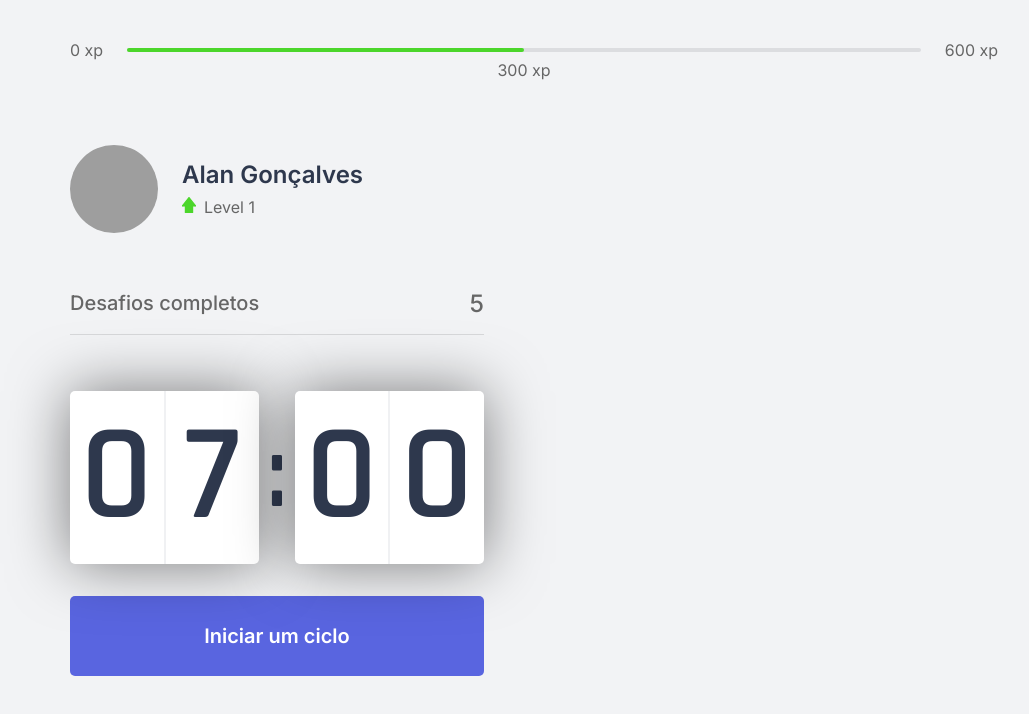
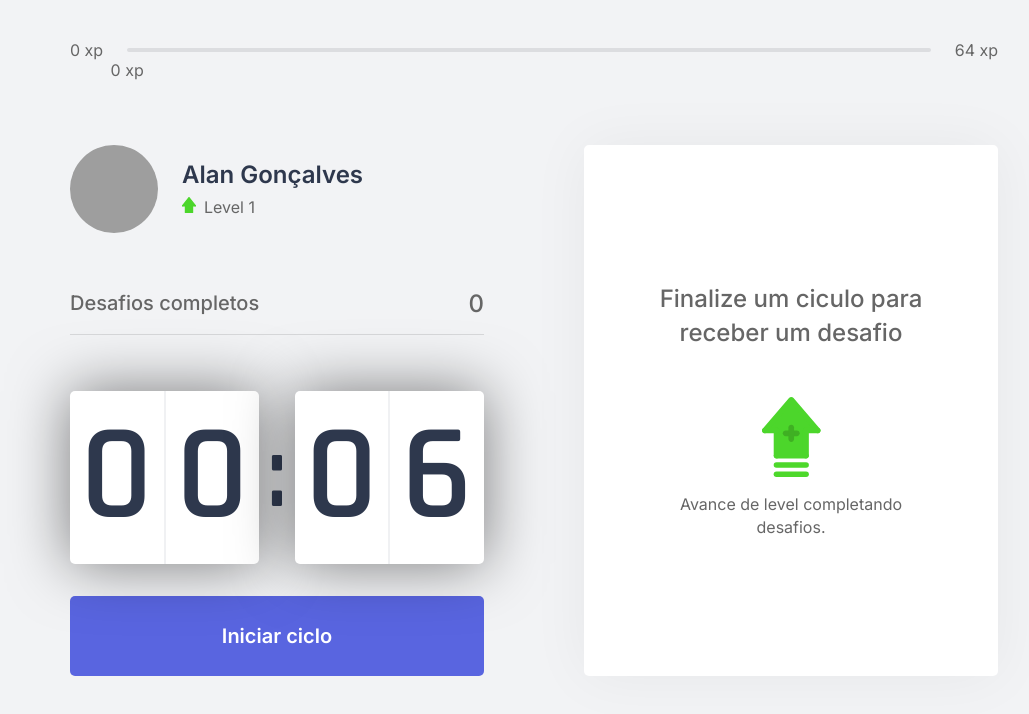
Before and after one commit to alan-pg/nlw4-nextjs, a Next.js app: page / in a window 1280 px wide. Shown: the top 714 px of the page, without its empty margins (106-1135 px from the left). Built offline with nearby package versions, Linux system fonts and the light colour scheme; grey boxes are pictures that could not be loaded.

Commit message:
fim do dia 3

```diff
--- /dev/null
+++ b/challenges.json
@@ -0,0 +1,62 @@
+[
+  {
+    "type": "body",
+    "description": "Estique um de seus braços com a palma da mão virada para frente e puxe os dedos para cima por 10 segundos por mão.",
+    "amount": 80
+  },
+  {
+    "type": "body",
+    "description": "Estique seu braço contra o peito e puxe-o utilizando o outro braço por 10 segundos por braço.",
+    "amount": 60
+  },
+  {
+    "type": "body",
+    "description": "Puxe seu pescoço com a ajuda da mão para a direita e para a esquerda, permanecendo na posição por alguns segundos.",
+    "amount": 70
+  },
+  {
+    "type": "body",
+    "description": "Com as duas mãos na parte de trás da cabeça, leve-a para baixo, alongando a parte de trás da região.",
+    "amount": 60
+  },
+  {
+    "type": "body",
+    "description": "Cruze as pernas e desça com as mãos esticadas em direção ao chão. Repita o movimento com a outra perna na frente.",
+    "amount": 100
+  },
+  {
+    "type": "body",
+    "description": "Sentado, abra as pernas e tente encostar as palmas das mãos no chão, repita 3 vezes por 5 segundos.",
+    "amount": 80
+  },
+  {
+    "type": "body",
+    "description": "Puxe o joelho de encontro ao peito e segure, troque de perna após 10 segundos.",
+    "amount": 50
+  },
+  {
+    "type": "body",
+    "description": "Sentado, cruze uma perna e incline seu tronco à frente, troque de perna após 10 segundos.",
+    "amount": 80
+  },
+  {
+    "type": "eye",
+    "description": "Sentado, feche os olhos e cubra-os com as palmas da mão durante 2 minutos, depois abra normalmente.",
+    "amount": 90
+  },
+  {
+    "type": "eye",
+    "description": "Em algum ambiente aberto, olhe o mais longe que puder em quatro direções por 3s, mexa apenas os olhos. Repita 3 vezes.",
+    "amount": 140
+  },
+  {
+    "type": "eye",
+    "description": "Usando os polegares, massage a área abaixo das sobrancelhas em movimentos circulares por 15 segundos.",
+    "amount": 70
+  },
+  {
+    "type": "body",
+    "description": "Em pé, gire a cintura o máximo que puder para a esquerda, segure por cinco segundos. Repita para a direita.",
+    "amount": 90
+  }
+]
--- /dev/null
+++ b/src/components/ChallengeBox.tsx
@@ -0,0 +1,47 @@
+import { useContext } from "react";
+import { ChallengesContext } from "../contexts/ChallengesContext";
+import styles from "../styles/components/ChallengeBox.module.css";
+
+export function ChallengeBox() {
+  const { activeChallenge, resetChallenge } = useContext(ChallengesContext)
+
+  return (
+    <div className={styles.challengeBoxContainer}>
+      {activeChallenge ? (
+        <div className={styles.challengeActive}>
+            <header>Ganha {activeChallenge.amount} xp</header>
+
+            <main>
+                <img src={`icons/${activeChallenge.type}.svg`} alt=""/>
+                <strong>Novo desafio</strong>
+                <p>{activeChallenge.description}</p>
+            </main>
+
+            <footer>
+                <button
+                    type="button"
+                    className={styles.challengeFailedButton}
+                    onClick={resetChallenge}
+                >
+                    Falhei
+                </button>
+                <button
+                    type="button"
+                    className={styles.challengeSucceededButton}
+                >
+                    Completei
+                </button>
+            </footer>
+        </div>
+      ) : (
+        <div className={styles.challengeNotActive}>
+          <strong>Finalize um ciculo para receber um desafio</strong>
+          <p>
+            <img src="icons/level-up.svg" alt="level up" />
+            Avance de level completando desafios.
+          </p>
+        </div>
+      )}
+    </div>
+  );
+}
--- a/src/components/CompletedChallenges.tsx
+++ b/src/components/CompletedChallenges.tsx
@@ -1,10 +1,13 @@
+import { useContext } from 'react';
+import { ChallengesContext } from '../contexts/ChallengesContext';
 import styles from '../styles/components/CompletedChallenges.module.css';
 
 export function CompletedChallenges() {
+    const { challengesCompleted } = useContext(ChallengesContext)
     return (
         <div className={styles.completedChallengesContainer}>
             <span>Desafios completos</span>
-            <span>5</span>
+            <span>{challengesCompleted}</span>
         </div>
     )
 }
--- a/src/components/Countdown.tsx
+++ b/src/components/Countdown.tsx
@@ -1,9 +1,15 @@
-import { useEffect, useState } from "react";
+import { useContext, useEffect, useState } from "react";
+import { ChallengesContext } from "../contexts/ChallengesContext";
 import styles from "../styles/components/Countdown.module.css";
 
+let countdownTimeout: NodeJS.Timeout;
+
 export function Countdown() {
-  const [time, setTime] = useState(7 * 60);
-  const [active, setActive] = useState(false);
+  const { startNewChallenge } = useContext(ChallengesContext);
+
+  const [time, setTime] = useState(0.1 * 60);
+  const [isActive, setIsActive] = useState(false);
+  const [hasFinished, setHasFinished] = useState(false);
 
   const minutes = Math.floor(time / 60);
   const seconds = time % 60;
@@ -12,16 +18,26 @@
   const [secondLeft, secondRight] = String(seconds).padStart(2, "0").split("");
 
   function startCountdown() {
-      setActive(true);
+    setIsActive(true);
+  }
+
+  function resetCountdown() {
+    clearTimeout(countdownTimeout);
+    setIsActive(false);
+    setTime(0.1 * 60);
   }
 
   useEffect(() => {
-    if (active && time > 0) {
-        setTimeout(() => {
+    if (isActive && time > 0) {
+      countdownTimeout = setTimeout(() => {
         setTime(time - 1);
       }, 1000);
+    } else if (isActive && time === 0) {
+      setHasFinished(true);
+      setIsActive(false);
+      startNewChallenge();
     }
-  }, [active, time])
+  }, [isActive, time]);
 
   return (
     <div>
@@ -37,13 +53,31 @@
         </div>
       </div>
 
+      {hasFinished ? (
+        <button disabled className={styles.countdownButton}>
+          Ciclo encerrado
+        </button>
+      ) : (
+        <>
+          {isActive ? (
+            <button
+              type="button"
+              className={`${styles.countdownButton} ${styles.countdownButtonActive}`}
+              onClick={resetCountdown}
+            >
+              Abandonar ciclo
+            </button>
+          ) : (
             <button
               type="button"
               className={styles.countdownButton}
               onClick={startCountdown}
             >
-        Iniciar um ciclo
+              Iniciar ciclo
             </button>
+          )}
+        </>
+      )}
     </div>
   );
 }
--- a/src/components/ExperienceBar.tsx
+++ b/src/components/ExperienceBar.tsx
@@ -1,17 +1,22 @@
-import styles from '../styles/components/ExperienceBar.module.css';
+import { useContext } from "react";
+import { ChallengesContext } from "../contexts/ChallengesContext";
+import styles from "../styles/components/ExperienceBar.module.css";
 
 export function ExperienceBar() {
+  const { currentExperience, experienceToNextLevel } = useContext(ChallengesContext);
+
+    const percentToNextLevel = Math.round(currentExperience * 100) / experienceToNextLevel;
 
   return (
     <header className={styles.experienceBar}>
       <span>0 xp</span>
       <div>
-                    <div style={{ width: '50%' }} ></div>
-                    <span className={styles.currentExperience} style={{  left: '50%' }}>
-                        300 xp
+        <div style={{ width: `${percentToNextLevel}%` }}></div>
+        <span className={styles.currentExperience} style={{ left: `${percentToNextLevel}%` }}>
+          {currentExperience} xp
         </span>
       </div>
-                <span>600 xp</span>
+      <span>{experienceToNextLevel} xp</span>
     </header>
   );
 }
--- /dev/null
+++ b/src/contexts/ChallengesContext.tsx
@@ -0,0 +1,67 @@
+import { createContext, ReactNode, useState } from "react";
+
+import challenges from '../../challenges.json';
+
+interface Challenge {
+    type: 'body' | 'eye';
+    description: string;
+    amount: number;
+}
+
+interface ChallengesContextData {
+  level: number;
+  currentExperience: number;
+  challengesCompleted: number;
+  activeChallenge: Challenge;
+  experienceToNextLevel: number;
+  levelUp: () => void;
+  startNewChallenge: () => void;
+  resetChallenge: () => void;
+}
+
+interface ChallengesProviderProps {
+  children: ReactNode;
+}
+
+export const ChallengesContext = createContext({} as ChallengesContextData);
+
+export function ChallengesProvider({ children }: ChallengesProviderProps) {
+  const [level, setLevel] = useState(1);
+  const [currentExperience, setCurrentExperience] = useState(0);
+  const [challengesCompleted, setChallengesCompleted] = useState(0);
+  const [activeChallenge, setActiveChallenge] = useState(null);
+
+  const experienceToNextLevel = Math.pow((level + 1) * 4, 2);
+
+  function levelUp() {
+    setLevel(level + 1);
+  }
+
+  function startNewChallenge() {
+    const randomChallengeIndex = Math.floor(Math.random() * challenges.length);
+    const challenge = challenges[randomChallengeIndex];
+
+    setActiveChallenge(challenge);
+  }
+
+  function resetChallenge() {
+      setActiveChallenge(null);
+  }
+
+  return (
+    <ChallengesContext.Provider
+      value={{
+        level,
+        currentExperience,
+        challengesCompleted,
+        activeChallenge,
+        experienceToNextLevel,
+        levelUp,
+        startNewChallenge,
+        resetChallenge,
+      }}
+    >
+      {children}
+    </ChallengesContext.Provider>
+  );
+}
--- a/src/pages/_app.tsx
+++ b/src/pages/_app.tsx
@@ -1,7 +1,14 @@
 import '../styles/global.css';
 
+import { ChallengesProvider } from '../contexts/ChallengesContext';
+
+
 function MyApp({ Component, pageProps }) {
-  return <Component {...pageProps} />
+  return (
+    <ChallengesProvider>
+      <Component {...pageProps} />
+    </ChallengesProvider>
+  )
 }
 
 export default MyApp
--- a/src/pages/index.tsx
+++ b/src/pages/index.tsx
@@ -1,4 +1,6 @@
 import Head from "next/head";
+
+import { ChallengeBox } from "../components/ChallengeBox";
 import { CompletedChallenges } from "../components/CompletedChallenges";
 import { Countdown } from "../components/Countdown";
 import { ExperienceBar } from "../components/ExperienceBar";
@@ -21,7 +23,9 @@
           <CompletedChallenges />
           <Countdown />
         </div>
-        <div></div>
+        <div>
+          <ChallengeBox />
+        </div>
       </section>
     </div>
   );
--- /dev/null
+++ b/src/styles/components/ChallengeBox.module.css
@@ -0,0 +1,111 @@
+.challengeBoxContainer {
+    height: 100%;
+
+    background: var(--white);
+    border-radius: 5px;
+    box-shadow: 0 0 60px rgba(0, 0, 0, 0.05);
+    padding: 1.5rem 2rem;
+
+    display: flex;
+    flex-direction: column;
+    align-items: center;
+    justify-content: center;
+
+    text-align: center;
+}
+
+.challengeNotActive {
+    display: flex;
+    flex-direction: column;
+    align-items: center;
+}
+
+.challengeNotActive strong {
+    font-size: 1.5rem;
+    font-weight: 500;
+    line-height: 1.4;
+}
+
+.challengeNotActive p {
+    display: flex;
+    flex-direction: column;
+    align-items: center;
+    line-height: 1.4;
+    max-width: 70%;
+    margin-top: 3rem;
+}
+
+.challengeNotActive p img {
+    margin-bottom: 1rem;
+}
+
+.challengeActive {
+    height:100%;
+
+    display: flex;
+    flex-direction: column;
+}
+
+.challengeActive header {
+    color: var(--blue);
+    font-weight:600;
+    font-size: 1.25rem;
+    padding: 0 2rem 1.5rem;
+    border-bottom: 1px solid var(--gray-line);
+}
+
+.challengeActive main {
+    flex: 1;
+    display: flex;
+    flex-direction: column;
+    align-items: center;
+    justify-content: center;
+}
+
+.challengeActive main strong {
+    font-size: 2rem;
+    font-weight: 600;
+    color: var(--title);
+    margin: 1.5rem 0 1rem;
+}
+
+.challengeActive main p {
+    line-height:1.5;
+}
+
+.challengeActive footer {
+    display:grid;
+    grid-template-columns: 1fr 1fr;
+    gap: 1rem;
+}
+
+.challengeActive footer button {
+    height: 3rem;
+
+    display: flex;
+    align-items: center;
+    justify-content: center;
+
+    border: 0;
+    border-radius: 5px;
+
+    color: var(--white);
+
+    font-size: 1rem;
+    font-weight: 600;
+
+    transition: filter 0.2s
+}
+
+.challengeActive footer button.challengeFailedButton {
+    background: var(--red);
+}
+
+
+.challengeActive footer button.challengeSucceededButton {
+    background: var(--green);
+}
+
+.challengeActive footer button:hover {
+    filter: brightness(0.9);
+}
```
Also changed, not shown: src/styles/components/Countdown.module.css (+17 -1 lines), 1 other file (tests, documents, lock files or other folders). Lines whose indentation alone changed are shown as unchanged.
